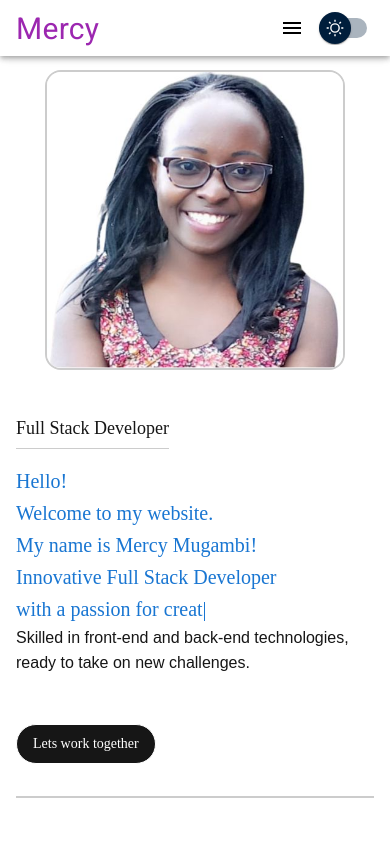
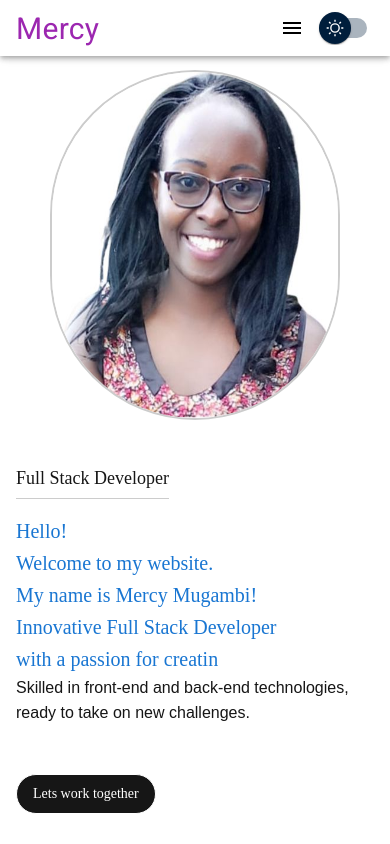
Before and after one commit to mercymugambi/react-portfolio, a React (Create React App) app: page / in a window 390 px wide. Shown: the top 844 px of the page. Built offline with nearby package versions, Linux system fonts and the light colour scheme.

Commit message:
Create styling for linear gray lines

```diff
--- a/src/assets/css/style.css
+++ b/src/assets/css/style.css
@@ -9,6 +9,7 @@
     --dark : #161616;
     --left-padding : 3rem;
     --values : 20px;
+    --blue: #1976d2
 }
 
 *{
@@ -24,15 +25,22 @@ body {
     background-repeat: no-repeat;
 }
 
-.hero .container .particels{
-    position: absolute;
-    top: 0;
-    left: 0;
+.hero .center img{
+    transition: width 2s, height 2s, transform 2s;
+}
+
+.hero .center img:hover {
+    transform: rotate(360deg);
 }
 
 .flex{
     display: flex;
     align-items: center;
+}
+
+.flex-column {
+    display: flex;
+    flex-direction: column;
 }
 
 .flex-center{
@@ -82,9 +90,9 @@ p{
 }
 
 .hero .center img{
-    width: 500px;
-    height: 500px;
-    border-radius: 50%;
+    width: 350px;
+        height: 500px;
+        border-radius: 20rem;
     border: 2px solid var(--light-gray);
     z-index: 1;
 }
@@ -146,10 +154,15 @@ p{
 }
 
 .hero .right .info h3{
-    margin-bottom: 2rem;
+    margin-bottom: 10px;
     border-top: 1px solid var(--light-gray);
     padding-top: .5rem;
     width: fit-content;
+}
+
+.hero .right .info h2 {
+    margin-top: 0;
+    color: var(--blue);
 }
 
 .hero .center , .hero .info{
@@ -184,8 +197,41 @@ p{
 }
 
 /* ************** Resposive ********** */
+@media screen and (max-width : 1440px) {
+    :root{
+        --center-line-width : 640px;
+        --left-padding : 2rem;
+    }
 
-@media screen and (max-width : 1115px) {
+    .hero .center img{
+        width: 350px;
+        height: 500px;
+        border-radius: 20rem;
+    }
+
+    .hero .center::before{
+        transform: rotate(-51deg);
+    }
+}
+
+@media screen and (max-width : 1240px) {
+    :root{
+        --center-line-width : 616px;
+        --left-padding : 2rem;
+    }
+
+    .hero .center img{
+        width: 350px;
+        height: 500px;
+        border-radius: 20rem;
+    }
+
+    .hero .center::before{
+        transform: rotate(-52deg);
+    }
+}
+
+@media screen and (max-width : 1135px) {
     :root{
         --center-line-width : 605px;
         --left-padding : 2rem;
@@ -244,9 +290,9 @@ p{
 
 @media screen and (max-width : 750px) {
     .hero .center img{
-        width: 300px;
-        height: 300px;
-        border-radius: 50%;
+        width: 350px;
+        height: 500px;
+        border-radius: 20rem;
     }
 
     .hero .left .info{
@@ -285,8 +331,15 @@ p{
 
 @media screen and (max-width : 507px) {
     .hero .center img{
-        border-radius: 1rem;
+        width: 290px;
+        height: 350px;
+        border-radius: 20rem;
+        transition: width 2s, height 2s, transform 2s;
     }
+
+    .hero .center img:hover {
+        transform: rotate(360deg);
+}
 
     .hero .right{
         width: 100%;
@@ -297,7 +350,7 @@ p{
         display: flex;
         align-items: center;
         justify-content: flex-start;
-        flex-direction: row;
+        flex-direction: column;
     }
 
     .hero .right .info .values{
```
